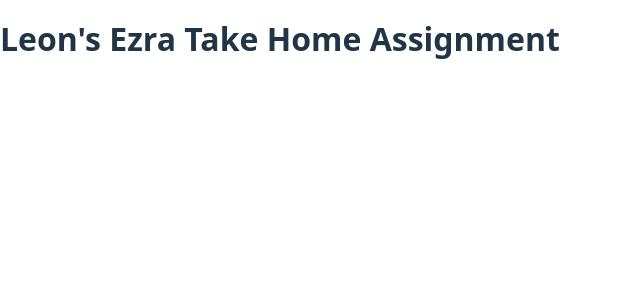
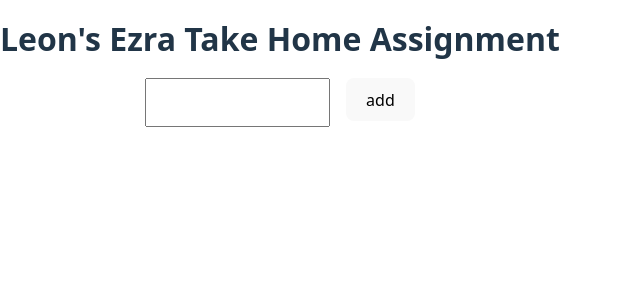
Before and after one commit to chungleee/ezra-full-stack-test, a React (Vite) app in the folder frontend/: page / in a window 1280 px wide. Shown: the top 300 px of the page, without its empty margins (0-640 px from the left). Built offline with nearby package versions, Linux system fonts and the light colour scheme.

Commit message:
Add Task Component
- input text field & submit button
- if empty field, show error message & prevent button submission

```diff
--- a/frontend/src/App.module.scss
+++ b/frontend/src/App.module.scss
@@ -1,4 +1,8 @@
 .app {
+	display: flex;
+	flex-direction: column;
+	align-items: center;
+
 	h1 {
 		font-size: 2rem;
 		text-align: center;
--- a/frontend/src/App.tsx
+++ b/frontend/src/App.tsx
@@ -1,9 +1,11 @@
 import styles from "./App.module.scss";
+import AddTask from "./components/AddTask/AddTask";
 
 function App() {
 	return (
 		<div className={styles.app}>
 			<h1>Leon's Ezra Take Home Assignment</h1>
+			<AddTask />
 		</div>
 	);
 }
--- /dev/null
+++ b/frontend/src/components/AddTask/AddTask.module.scss
@@ -0,0 +1,17 @@
+.add_task {
+	display: flex;
+	column-gap: 1rem;
+
+	.add_task__input {
+		display: flex;
+		flex-direction: column;
+
+		input {
+			min-height: 100%;
+		}
+
+		small {
+			color: red;
+		}
+	}
+}
--- /dev/null
+++ b/frontend/src/components/AddTask/AddTask.tsx
@@ -0,0 +1,34 @@
+import React, { useState, type ChangeEvent } from "react";
+import styles from "./AddTask.module.scss";
+
+const AddTask = () => {
+	const [input, setInput] = useState("");
+	const [inputError, setInputError] = useState("");
+
+	const handleOnChange = (e: ChangeEvent<HTMLInputElement>) => {
+		if (inputError) {
+			setInputError("");
+		}
+		setInput(e.target.value);
+	};
+
+	const handleSubmit = () => {
+		if (!input) {
+			setInputError("Field can't be empty");
+			return;
+		}
+		console.log("input: ", input);
+	};
+
+	return (
+		<section className={styles.add_task}>
+			<div className={styles.add_task__input}>
+				<input type='text' value={input} onChange={handleOnChange} />
+				{inputError && <small>{inputError}</small>}
+			</div>
+			<button onClick={handleSubmit}>add</button>
+		</section>
+	);
+};
+
+export default AddTask;
```
